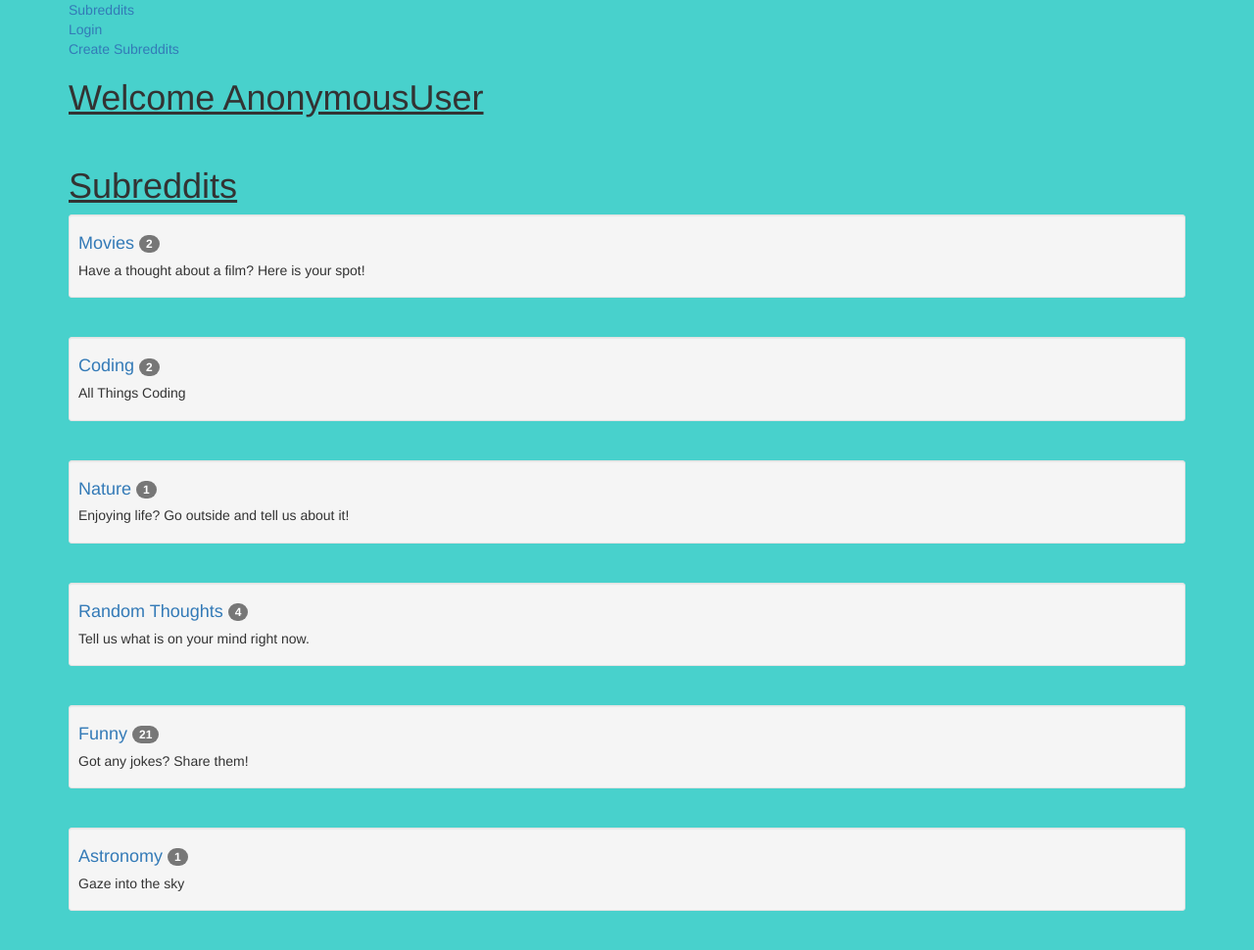
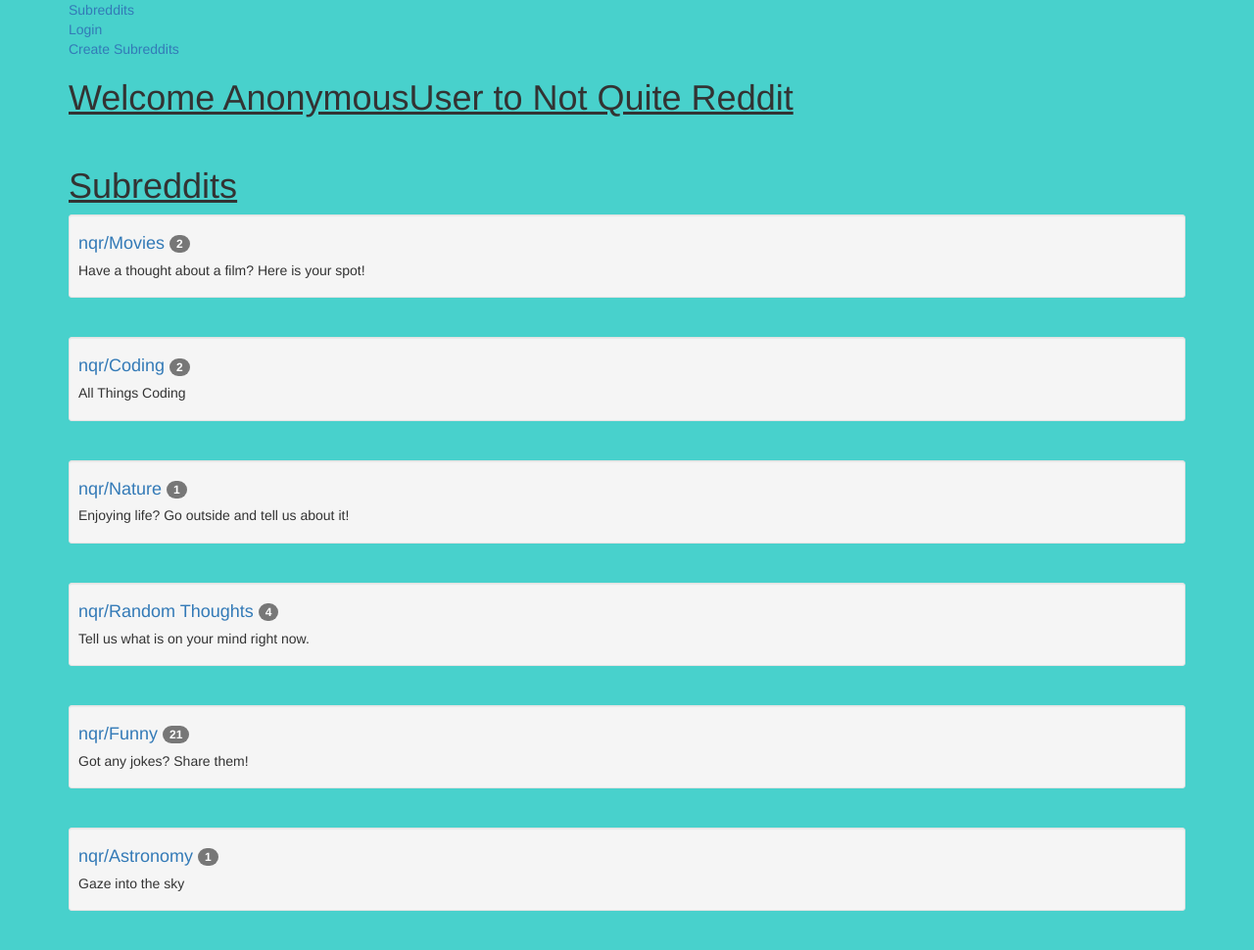
Before and after one commit to rallen0150/reddit_lite, a Django app: page /subreddit in a window 1280 px wide. Shown: the whole page at 98% size. Run offline with Django 3.2, Linux system fonts and the light colour scheme; data comes from the database, SQL or seed files in the repository; some libraries are stand-ins or nearby versions.

```diff
--- a/templates/app/subreddit_list.html
+++ b/templates/app/subreddit_list.html
@@ -2,16 +2,14 @@
 
 {% block content %}
 <a href="{% url 'subreddit_create_view' %}">Create Subreddits</a>
-<h1>Welcome {{request.user }}</h1>
+<h1>Welcome {{request.user }} to Not Quite Reddit</h1>
 <br>
 <h1>Subreddits</h1>
 {% for sub in object_list %}
   <div class="well well-sm">
-    <h4><a href="{% url 'subreddit_detail_view' sub.id %}">{{ sub }} <span class="badge">{{ sub.current_count }}</span></a></h4>
+    <h4><a href="{% url 'subreddit_detail_view' sub.id %}">nqr/{{ sub }} <span class="badge">{{ sub.current_count }}</span></a></h4>
     <h5>{{ sub.description }}</h5>
   </div>
-
 <br>
 {% endfor %}
-
 {% endblock %}
```
